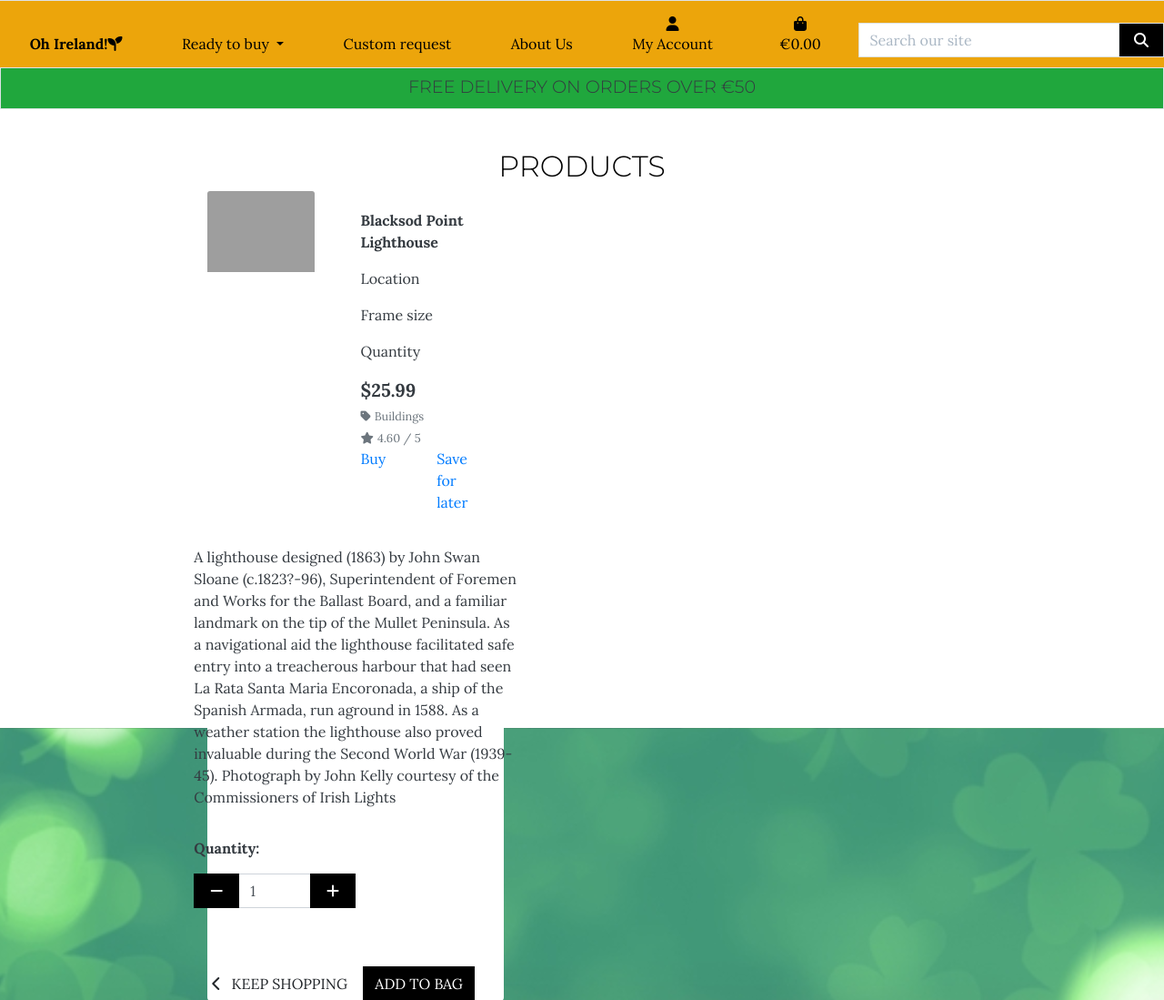
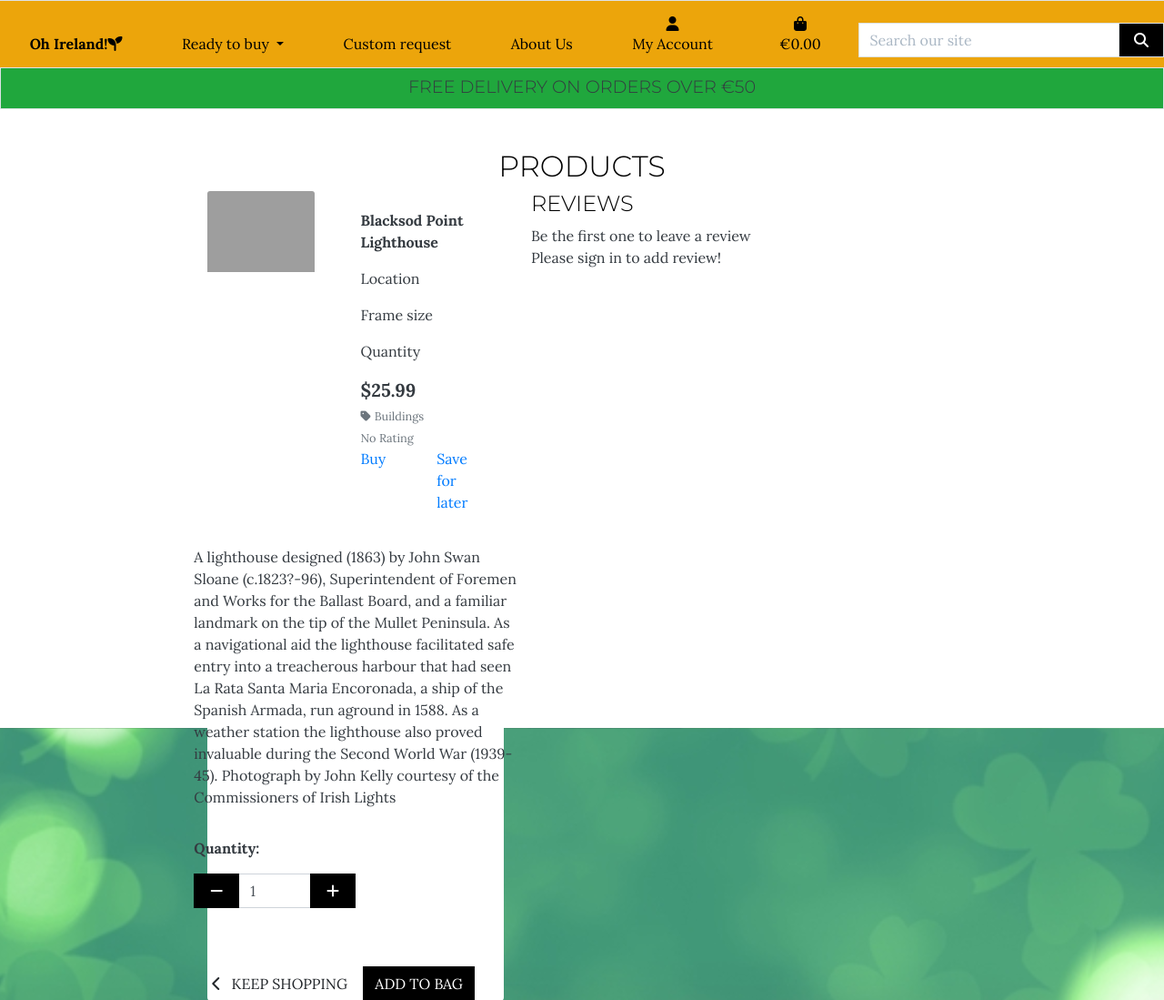
Before and after one commit to olga-od-ua/hello_ireland, a Django app: page /products/1/ in a window 1280 px wide. Shown: the top 1099 px of the page at 91% size. Run offline with Django 3.2, Linux system fonts and the light colour scheme; data comes from the database, SQL or seed files in the repository; data that the repository does not hold is empty; some libraries are stand-ins or nearby versions; grey boxes are pictures that could not be loaded.

Commit message:
Add ratings and reviews functionality

```diff
--- a/products/admin.py
+++ b/products/admin.py
@@ -1,5 +1,5 @@
 from django.contrib import admin
-from .models import Product, Category
+from .models import Product, Category, ProductReview
 
 
 class ProductAdmin(admin.ModelAdmin):
@@ -25,3 +25,4 @@ class CategoryAdmin(admin.ModelAdmin):
 
 admin.site.register(Product, ProductAdmin)
 admin.site.register(Category, CategoryAdmin)
+admin.site.register(ProductReview)
--- a/products/models.py
+++ b/products/models.py
@@ -1,4 +1,5 @@
 from django.db import models
+from django.contrib.auth.models import User
 
 
 class Category(models.Model):
@@ -30,3 +31,19 @@ class Product(models.Model):
 
     def __str__(self):
         return self.name
+
+    def calc_rating(self):
+        total = sum(int(review['rating']) for review in self.reviews.values())
+
+        if self.reviews.count() > 0:
+            return total / self.reviews.count()
+        else:
+            return 0
+
+
+class ProductReview(models.Model):
+    product = models.ForeignKey(Product, related_name='reviews', on_delete=models.CASCADE)
+    user = models.ForeignKey(User, related_name='reviews', on_delete=models.CASCADE)
+    rating = models.IntegerField()
+    review_text = models.TextField(blank=True, null=True)
+    date_added = models.DateTimeField(auto_now_add=True)
--- a/products/templates/products/product_details.html
+++ b/products/templates/products/product_details.html
@@ -52,10 +52,11 @@
                                                         </a>
                                                     </p>
                                                     {% endif %}
-                                                    {% if product.rating %}
-                                                        <small class="text-muted"><i class="fas fa-star mr-1"></i>{{ product.rating }} / 5</small>
+
+                                                    {% if product.calc_rating == 0 %}
+                                                        <small class="text-muted">No Rating</small>
                                                     {% else %}
-                                                        <small class="text-muted">No Rating</small>
+                                                        <small class="text-muted"><i class="fas fa-star mr-1"></i>{{ product.calc_rating|floatformat:1 }} / 5</small>
                                                     {% endif %}
                                                     {% if request.user.is_superuser %}
                                                         <small class="ml-3">
@@ -76,6 +77,10 @@
                                     </div>
                                     <div class="row">
                                         <p class="mt-3 text-dark">{{ product.description }}</p>
+
+
+
+
                                         <form class="form" action="{% url 'add_to_bag' product.id %}" method="POST">
                                             {% csrf_token %}
                                             <div class="form-row">
@@ -132,6 +137,63 @@
                                     </div>
                                 </div>
                             </div>
+                            <!-- reviews -->
+                            <div class="col-sm-12 col-md-6 col-lg-5 col-xl-4">
+                                <h4>Reviews</h4>
+                                <div class="reviews-container">
+                                    {% for review in product.reviews.all %}
+                                        <div class="text-dark">
+                                            <strong>Rating: </strong>{{ review.rating }}
+                                            <br>{{ review.review_text }}
+                                            <br><i>Date: {{ review.date_added|date:"d-m-Y" }}</i>
+                                        </div>
+                                    {% empty %}
+                                        <div class="text-dark">Be the first one to leave a review</div>
+                                    {% endfor %}
+                                </div>
+
+                                <div class="text-dark">
+                                    {% if request.user.is_authenticated %}
+                                        <form method="post" action=".">
+                                            {% csrf_token %}
+
+                                            <div class="field">
+                                                <label>Rating</label>
+
+                                                <div clas="control">
+                                                    <div class="select">
+                                                        <select name="rating">
+                                                            <option value="1">1</option>
+                                                            <option value="2">2</option>
+                                                            <option value="3">3</option>
+                                                            <option value="4">4</option>
+                                                            <option value="5" selected>5</option>
+                                                        </select>
+                                                    </div>
+                                                </div>
+                                            </div>
+
+                                            <div class="field">
+                                                <label>Review</label>
+
+                                                <div class="control">
+                                                    <textarea class="textarea" name="review_text"></textarea>
+                                                </div>
+                                            </div>
+
+                                            <div class="field">
+                                                <div class="control">
+                                                    <button class="button is-success">Submit</button>
+                                                </div>
+                                            </div>
+                                        </form>
+                                    {% else %}
+                                        <p>Please sign in to add review!</p>
+                                    {% endif %}
+                                </div>
+
+                            </div>
+                            <!-- reviews end -->
                     </div>
                 </div>
             </div>
--- a/products/templates/products/products.html
+++ b/products/templates/products/products.html
@@ -99,10 +99,10 @@
                                                         </a>
                                                     </p>
                                                     {% endif %}
-                                                    {% if product.rating %}
-                                                        <small class="text-muted"><i class="fas fa-star mr-1"></i>{{ product.rating }} / 5</small>
+                                                    {% if product.calc_rating == 0 %}
+                                                        <small class="text-muted">No Rating</small>
                                                     {% else %}
-                                                        <small class="text-muted">No Rating</small>
+                                                        <small class="text-muted"><i class="fas fa-star mr-1"></i>{{ product.calc_rating|floatformat:1 }} / 5</small>
                                                     {% endif %}
                                                     {% if request.user.is_superuser %}
                                                         <small class="ml-3">
--- a/products/views.py
+++ b/products/views.py
@@ -4,7 +4,7 @@ from django.contrib.auth.decorators import login_required
 from django.db.models import Q
 from django.db.models.functions import Lower
 
-from .models import Product, Category
+from .models import Product, Category, ProductReview
 from .forms import ProductForm
 
 
@@ -63,6 +63,14 @@ def product_details(request, product_id):
     """ A view to show individual product details """
 
     product = get_object_or_404(Product, pk=product_id)
+
+    if request.method == 'POST' and request.user.is_authenticated:
+        rating = request.POST.get('rating', 5)
+        review_text = request.POST.get('review_text', '')
+
+        review = ProductReview.objects.create(product=product, user=request.user, rating=rating, review_text=review_text)
+
+        return redirect(reverse('product_details', args=[product.id]))
 
     context = {
         'product': product,
```
Also changed, not shown: products/migrations/0005_productreview.py (added).
